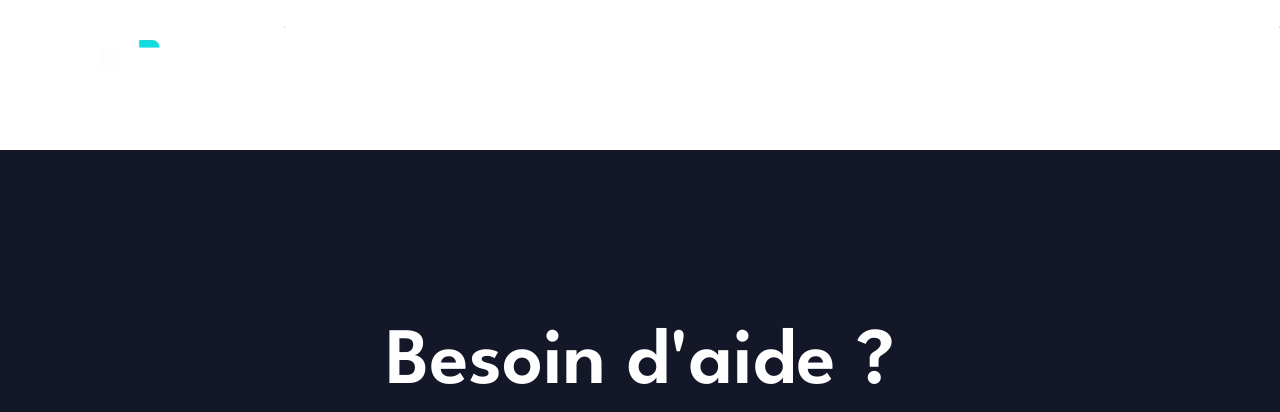
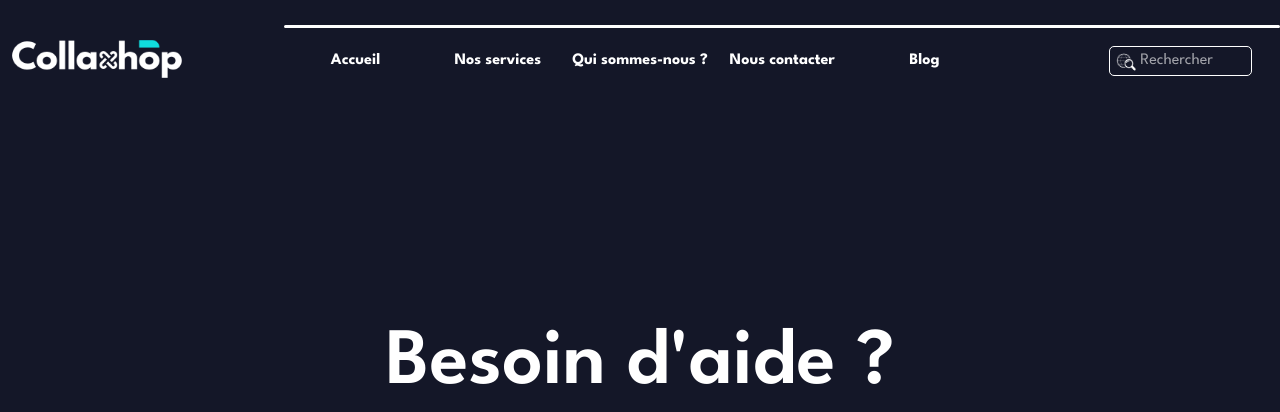
Before and after one commit to WildCodeSchool/2022-03-php-Lyon-P3-Collahop, a Symfony app: template templates/faq/index.html.twig in a window 1280 px wide. Shown: the top 412 px of the page. Run offline with Twig, Linux system fonts and the light colour scheme; the template is opened without the code that fills it, so the values that code supplies are empty; style sheets or scripts are compiled from the project's sources; some libraries are stand-ins or nearby versions.

Commit message:
Ajout de la balise body faq

```diff
--- a/assets/styles/faq.scss
+++ b/assets/styles/faq.scss
@@ -1,3 +1,7 @@
+.faq_body {
+  background-color: $color-slogan;
+}
+
 .faq_page{
   background-color: $color-slogan;
   padding-top: 150px;
--- a/templates/faq/index.html.twig
+++ b/templates/faq/index.html.twig
@@ -8,6 +8,7 @@
     {% include ('_navbar.html.twig') %}
     </header>
 	{% include "home/partials/_sidebar_user.html.twig" %}
+	<body class="faq_body">
 	<div class="faq_page">
 		<p>
 			<h1 class="faq_h1 text-center">Besoin d'aide ?</h1>
@@ -167,4 +168,5 @@
 				</div>
 			</div>
 		</div>
+	</body>
 	{% endblock %}
```
